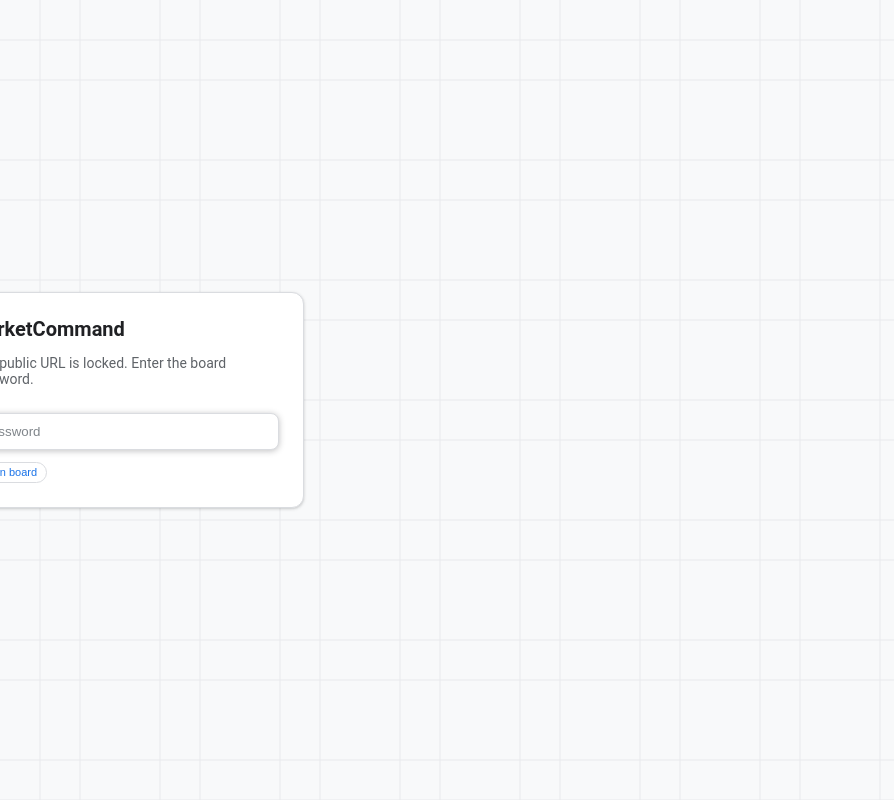
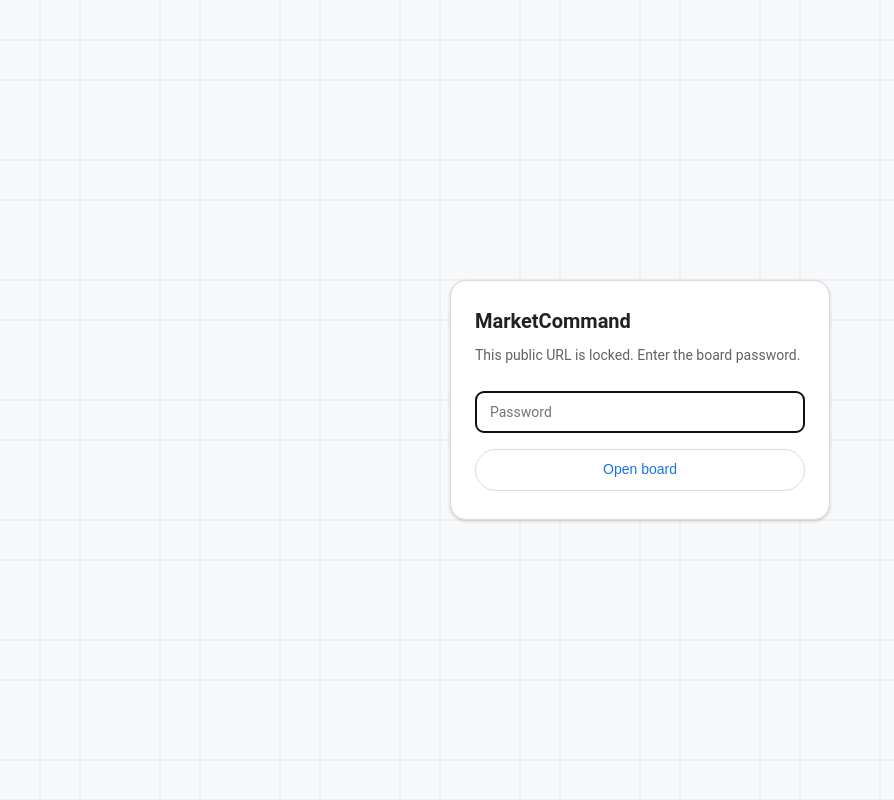
Before and after one commit to mrkrisalien/MarketAlerts, a FastAPI app: page /login in a window 1280 px wide. Shown: the whole page, without its empty margins (0-894 px from the left). Run offline with FastAPI, Linux system fonts and the light colour scheme.

Commit message:
Center the login card instead of pinning it to the sidebar column.
Co-authored-by: Cursor <cursoragent@cursor.com>

```diff
--- a/app/main.py
+++ b/app/main.py
@@ -88,14 +88,17 @@ async def login_page() -> HTMLResponse:
     return HTMLResponse(
         """<!DOCTYPE html><html><head><meta charset="utf-8"/><meta name="viewport" content="width=device-width,initial-scale=1"/>
 <title>MarketCommand</title>
-<link href="/static/css/app.css?v=sec1" rel="stylesheet"/></head>
-<body><div class="app" style="display:grid;place-items:center;min-height:100vh">
-<form method="post" action="/login" class="card" style="width:min(360px,92vw);padding:24px">
-<h1 style="font-size:20px;margin:0 0 8px">MarketCommand</h1>
+<link href="/static/css/app.css?v=sec2" rel="stylesheet"/></head>
+<body>
+<div class="login-screen">
+<form method="post" action="/login" class="login-card">
+<h1>MarketCommand</h1>
 <p class="text-secondary">This public URL is locked. Enter the board password.</p>
-<input name="password" type="password" class="search" style="width:100%;margin:12px 0;padding:10px 12px;border:1px solid #dadce0;border-radius:8px" placeholder="Password" autofocus/>
+<input name="password" type="password" autocomplete="current-password" placeholder="Password" autofocus/>
 <button type="submit" class="view-more">Open board</button>
-</form></div></body></html>"""
+</form>
+</div>
+</body></html>"""
     )
 
 
--- a/static/css/app.css
+++ b/static/css/app.css
@@ -36,6 +36,40 @@ h1, h2, h3, h4, h5, h6, p, span, label, td, th, li, small, b, strong { color: in
 .table, .table > :not(caption) > * > * { color: #202124 !important; background: transparent !important; }
 
 .app { display: grid; grid-template-columns: var(--sidebar-w) 1fr; min-height: 100vh; }
+.login-screen {
+  display: grid;
+  place-items: center;
+  min-height: 100vh;
+  min-height: 100dvh;
+  width: 100%;
+  margin: 0;
+  padding: 24px;
+  grid-template-columns: none;
+}
+.login-card {
+  width: min(380px, 100%);
+  padding: 28px 24px;
+  background: #fff;
+  border: 1px solid var(--line);
+  border-radius: 16px;
+  box-shadow: var(--shadow);
+}
+.login-card h1 { font-size: 20px; margin: 0 0 8px; color: #202124; }
+.login-card input {
+  width: 100%;
+  margin: 14px 0 16px;
+  padding: 12px 14px;
+  border: 1px solid #dadce0;
+  border-radius: 8px;
+  font: inherit;
+}
+.login-card .view-more {
+  display: flex;
+  width: 100%;
+  justify-content: center;
+  padding: 10px 14px;
+  font-size: 14px;
+}
 .sidebar {
   background: #fff url("/static/img/sidebar.svg") right top / cover no-repeat;
   border-right: 1px solid var(--line);
--- a/templates/index.html
+++ b/templates/index.html
@@ -7,7 +7,7 @@
   <link rel="preconnect" href="https://fonts.googleapis.com" />
   <link href="https://fonts.googleapis.com/css2?family=Roboto:wght@400;500;700&display=swap" rel="stylesheet" />
   <link href="https://cdn.jsdelivr.net/npm/bootstrap@5.3.3/dist/css/bootstrap.min.css" rel="stylesheet" />
-  <link href="/static/css/app.css?v=sec1" rel="stylesheet" />
+  <link href="/static/css/app.css?v=sec2" rel="stylesheet" />
 </head>
 <body>
 <div class="app">
```
